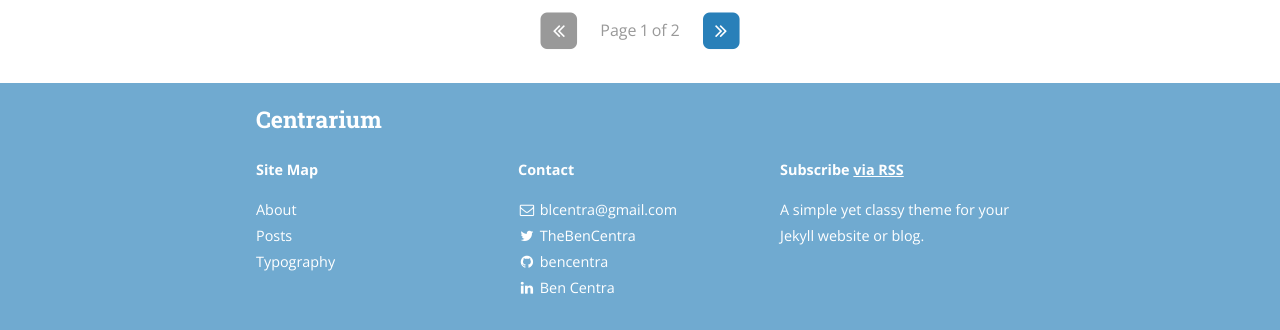
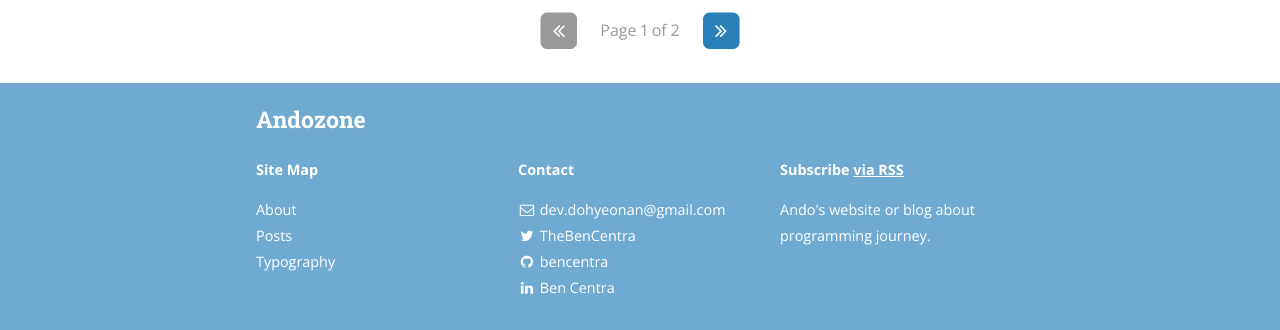
Before and after one commit to ando-zone/Ando-Zone.github.io, a Jekyll site: the page built from index.html, in a window 1280 px wide and 900 px high, scrolled down 1275 px. Shown: the part 567-897 px from the top of the window. Built offline with Jekyll 4.4.1, drawn with Linux system fonts in a browser that asks for light colours; nearby versions of some CDN libraries; the list of posts is cut into pages by our own code; some of the changed text lies outside the part shown.

Commit message:
Update _config.yml

```diff
--- a/_config.yml
+++ b/_config.yml
@@ -9,12 +9,12 @@ exclude:
   - "/vendor/"
 
 # Site settings
-title: Centrarium
-subtitle: "A simple yet classy theme for your Jekyll website or blog"
-email: blcentra@gmail.com
-name: Ben Centra
+title: Andozone
+subtitle: "Ando's website or blog about programming jpurey"
+email: dev.dohyeonan@gmail.com
+name: Dohyeon An
 description: >
-  A simple yet classy theme for your Jekyll website or blog.
+  Ando's website or blog about programming journey.
 # Base URL of site (i.e. /blog). It should always start with a slash,
 # and never end with a slash. Set it to a blank value if hosting at the
 # root of your server.
```
